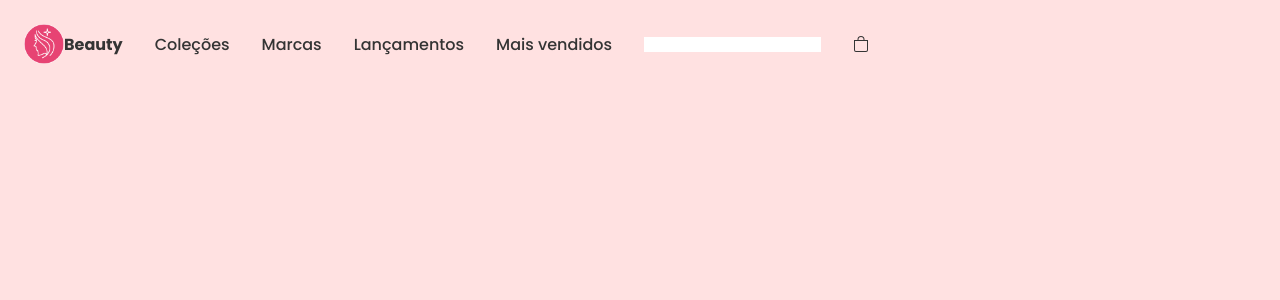
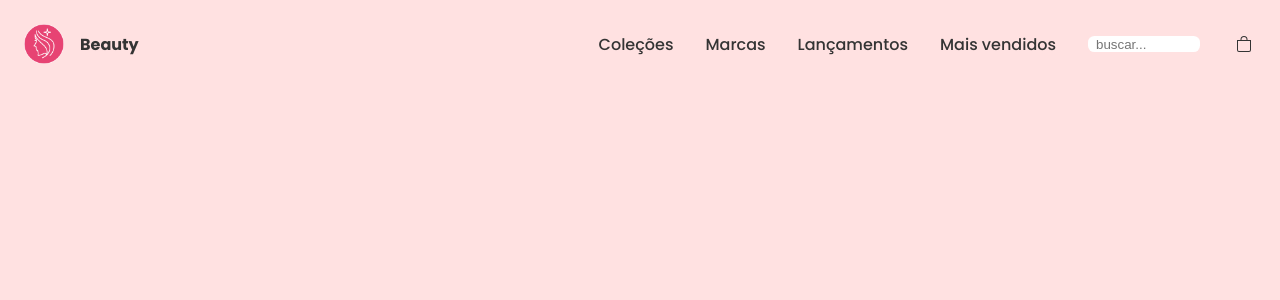
Before and after one commit to devmarcioreis/beauty, a React (Create React App) app: page / in a window 1280 px wide. Shown: the top 300 px of the page. Built offline with nearby package versions, Linux system fonts and the light colour scheme.

Commit message:
finalizando menu

```diff
--- a/src/components/header/Header.jsx
+++ b/src/components/header/Header.jsx
@@ -19,7 +19,7 @@ const Header = () => {
             <li>Mais vendidos</li>
           </ul>
         </div>
-        <input type="text" className='search' />
+        <input type="text" className='search' placeholder='buscar...' />
         <BsBag className='cart' />
       </div>
     </div>
--- a/src/components/header/header.css
+++ b/src/components/header/header.css
@@ -3,8 +3,10 @@
     padding: 1.5rem;
 }
 .logo {
+    flex: 1;
     display: flex;
     align-items: center;
+    gap: 1rem;
 }
 .logo img {
     width: 2.5rem;
@@ -12,7 +14,6 @@
 }
 .logo span {
     font-weight: 700;
-    margin-right: 2rem;
 }
 .right {
     display: flex;
@@ -29,3 +30,13 @@
 .menu li:hover {
     color: #FE956F;
 }
+.search {
+    width: 7rem;
+    border-radius: .4rem;
+    padding: .5rem;
+    height: 30%;
+}
+.cart {
+    cursor: pointer;
+    width: 1.5rem;
+}
```
